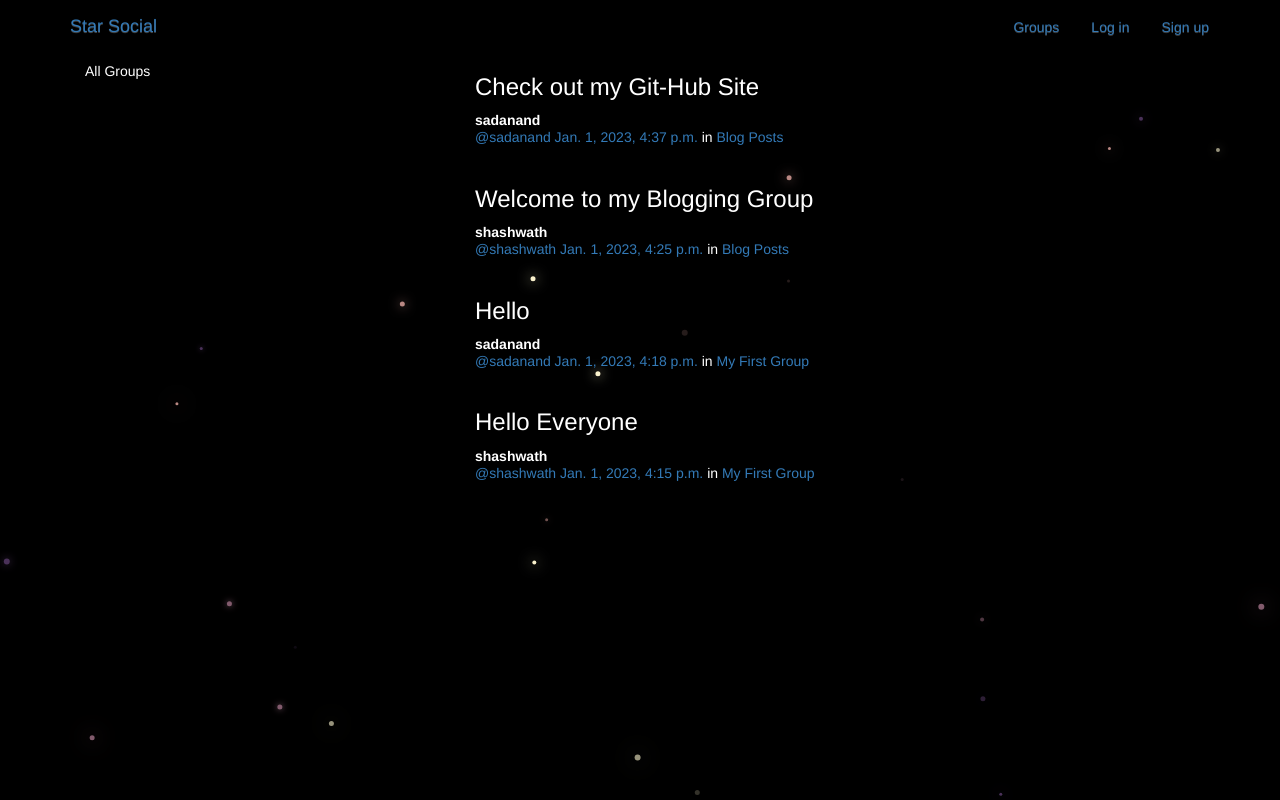
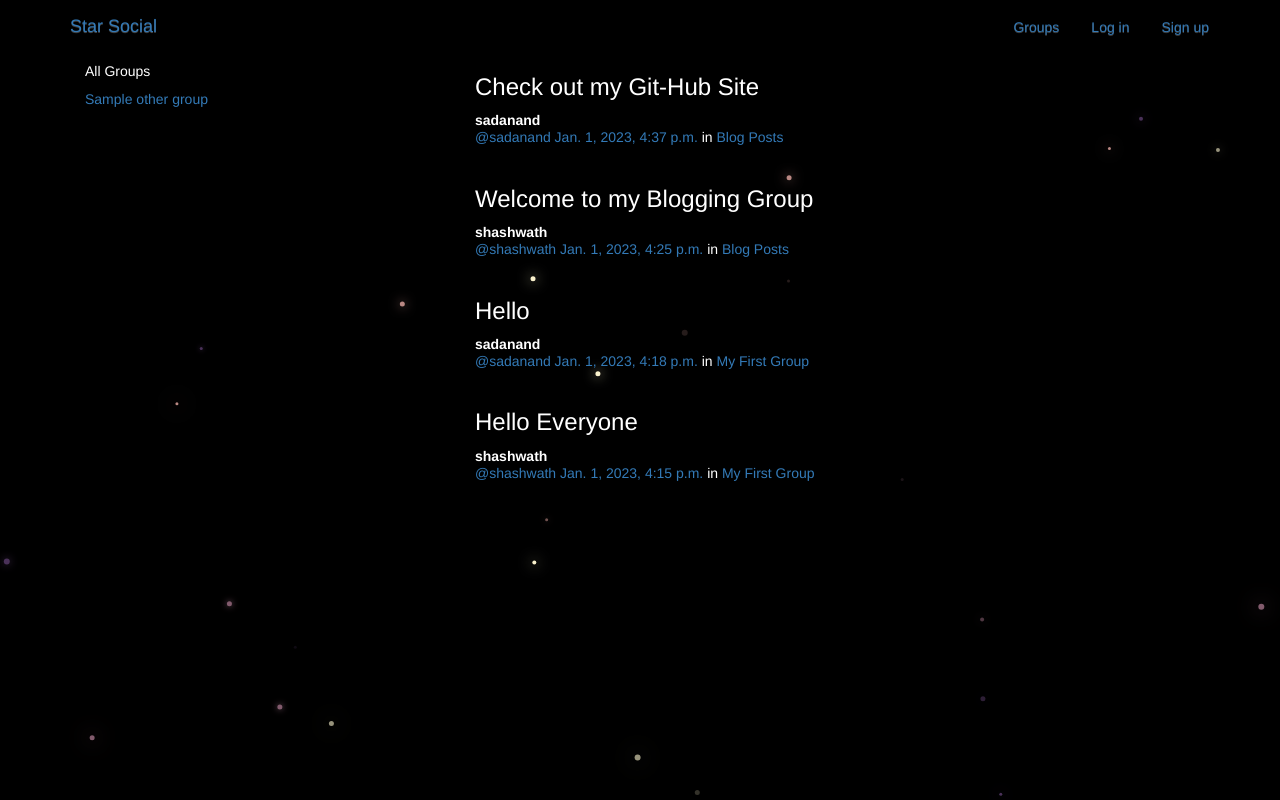
Before and after one commit to Shashwath-Rao/social-media-site, a Django app: template simplesocial/posts/templates/posts/post_list.html in a window 1280 px wide. Run offline with Django 3.2, Linux system fonts and the light colour scheme; data comes from the database, SQL or seed files in the repository; tables that the repository leaves empty hold one stand-in row (values such as "Sample post"); the template is opened without the code that fills it: values that come from a table or form of the project are taken from there, most other values are stand-ins (such as "Sample title", 1, 10 or a date in 2020); some libraries are stand-ins or nearby versions.

Commit message:
corrected

```diff
--- a/simplesocial/posts/templates/posts/post_list.html
+++ b/simplesocial/posts/templates/posts/post_list.html
@@ -1,4 +1,6 @@
 {% extends "posts/post_base.html" %}
+{% load humanize %}
+
 {% block prepost %}
   <div class="col-md-4">
     {% if request.user.is_authenticated %}
@@ -6,9 +8,10 @@
       <div class="content">
         <h5 class="title">Your Groups</h5>
         <ul class="list-unstyled">
+          {# {% get_user_groups as user_groups %}#}
           {% for member_group in get_user_groups %}
           <li class="group li-with-bullet">
-            <a href="{% url 'groups:single' slug=member_group.group.slug %}"></a>
+            <a href="{% url 'groups:single' slug=member_group.group.slug %}">{{ member_group.group.name}}</a>
           </li>
           {% endfor %}
         </ul>
@@ -19,9 +22,10 @@
       <div class="content">
         <h5 class='title'> All Groups</h5>
         <ul class="list-unstyled">
+          {# {% get_other_groups as other_groups %}#}
           {% for other_group in get_other_groups %}
           <li class="group li-with-bullet">
-            <a href="{% url 'groups:single' slug=other_group.slug %}"></a>
+            <a href="{% url 'groups:single' slug=other_group.slug %}">{{ other_group.name }}</a>
           </li>
           {% endfor %}
         </ul>
```
